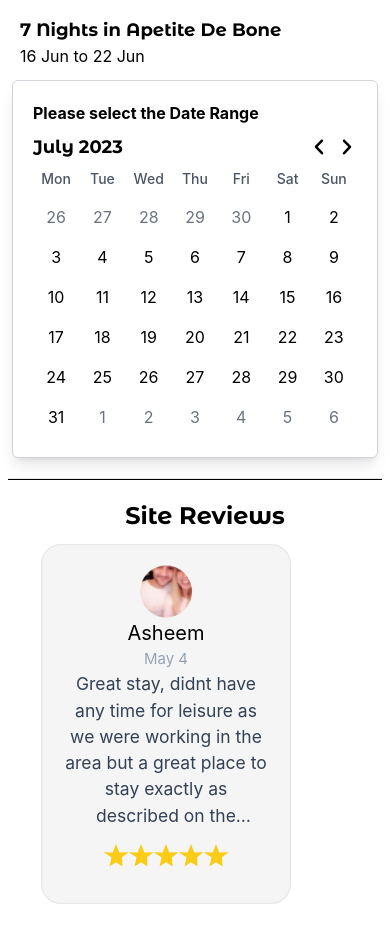
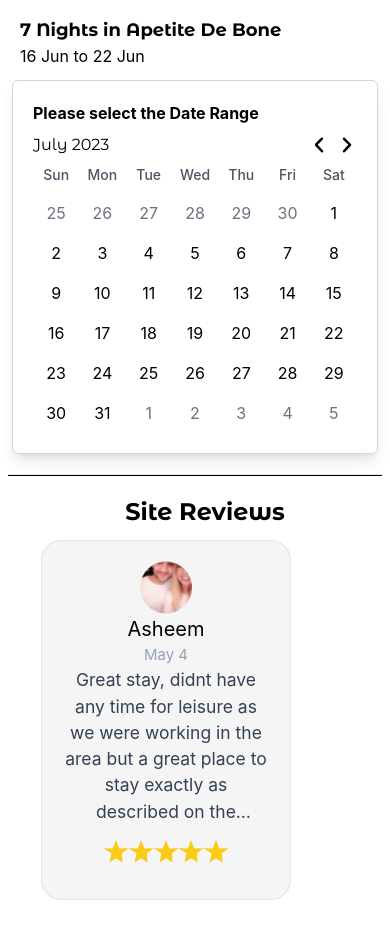
Before and after one commit to SumedhBengale/my_city_frontend, a React (Create React App) app: page /property in a window 390 px wide. Shown: the part 2620-3550 px from the top of the page. Built offline with nearby package versions, Linux system fonts and the light colour scheme.

Commit message:
Additional changes

```diff
--- a/src/components/searchCard.jsx
+++ b/src/components/searchCard.jsx
@@ -29,8 +29,8 @@ function SearchCard({setFilterVisible}) {
       </div>
       }
       <div className='px-2 sm:px-10 w-full flex justify-center'>
-      <div className="z-0 m-4 w-full md:w-3/5 lg:w-full h-min sm:h-80 bg-white bg-opacity-5 p-5 rounded-2xl border backdrop-blur-md lg:hidden" >
-        <div className='grid grid-cols-2 gap-3 sm:gap-9 text-white'>
+      <div className="z-0 m-4 w-full md:w-3/5 lg:w-full h-min md:h-min bg-white bg-opacity-5 p-5 rounded-2xl border backdrop-blur-md lg:hidden" >
+        <div className='grid grid-cols-2 gap-3 md:gap-9 text-white'>
 
           <div className='col-span-2 flex justify-between'>{/* Location and Filter */}
               <div className='flex'>
@@ -86,12 +86,11 @@ function SearchCard({setFilterVisible}) {
           </div>
 
 
-          <div className="w-full col-span-2 h-10 bg-white text-black rounded-lg border active:scale-105 transition duration-75 active:bg-gray-200 active:text-white" onClick={()=>navigate('/properties')}>
+          <div className="w-full col-span-2 h-10 md:mb-3 bg-white text-black rounded-lg border active:scale-105 transition duration-75 active:bg-gray-200 active:text-white" onClick={()=>navigate('/properties')}>
           <div className="w-full relative h-full z-0 flex">
               <div className='w-full text-center self-center font-black flex justify-center items-center'>Search</div>
           </div>
           </div>
-
         </div>
 
       </div>
--- a/src/pages/ContactUs/ContactUsPage.jsx
+++ b/src/pages/ContactUs/ContactUsPage.jsx
@@ -53,17 +53,17 @@ function ContactUs() {
             <div className='flex flex-col justify-start h-full bg-gray-200 md:px-5 m-5 rounded-lg container mt-10 mx-auto'>
               <div className='font-custom font-bold text-xl mx-3 md:mx-0 mt-3 text-black'>Get In Touch</div>
               <hr className="w-36 border-sm my-4 ml-3 mx-3 md:mx-0 border-[1px] border-black" />
-              <div className='flex flex-col md:max-w-2xl gap-3 w-full justify-center md:items-start'>
-                <input className=" md:w-full mx-3 h-12 px-2 bg-white rounded-lg" type='email' placeholder='Email'>
+              <div className='flex flex-col md:max-w-2xl w-full justify-center md:items-start'>
+                <input className=" md:w-full mx-3 h-12 px-2 mt-3 bg-white rounded-lg" type='email' placeholder='Email'>
                       {/* Email Input */}
                   </input>
                   <textarea
                   //set number of lines
                   rows={5}
-                  className="md:w-full mx-3 h-36 md:h-36 p-2 bg-white rounded-lg" type='text' placeholder='Message'>
+                  className="md:w-full mx-3 mt-3 h-36 md:h-36 p-2 bg-white rounded-lg" type='text' placeholder='Message'>
                       {/* Email Input */}
                   </textarea>
-                  <div className=' rounded-lg px-3 w-full md:w-min hover:scale-105 transition duration-75'>
+                  <div className=' rounded-lg px-3 w-full md:w-min hover:scale-105 transition duration-75 mt-3'>
                     <button className="bg-black text-white font-bold font-custom text-lg h-12 w-full md:w-40 rounded-lg my-2">Submit</button>
                   </div>
                 </div>
--- a/src/pages/HomePage/HomePage.jsx
+++ b/src/pages/HomePage/HomePage.jsx
@@ -71,8 +71,8 @@ function Home() {
 
         <div className='h-full flex flex-col justify-center items-center z-0 bg-black/20'>
           <div className='lg:hidden'>
-            <div className='font-custom font-bold text-2xl sm:text-4xl text-white text-center pt-10 pb-4'>My City Residence</div>
-            <div className=' text-lg w-full text-center font-semibold text-white capitalize sm-3 sm:mb-10'>Discover your next home away from home</div>
+            <div className='font-custom font-bold text-2xl lg:text-4xl text-white text-center pt-10 pb-4'>My City Residence</div>
+            <div className=' text-lg w-full text-center font-semibold text-white capitalize sm-3 lg:mb-10'>Discover your next home away from home</div>
           </div>
 
           <div className='hidden lg:block justify-center items-center'>
--- a/src/pages/Properties/PropertiesPage.jsx
+++ b/src/pages/Properties/PropertiesPage.jsx
@@ -74,8 +74,8 @@ function PropertiesPage() {
 
         <div className='h-full flex flex-col justify-center items-center mx-5 z-0'>
           <div className='lg:hidden'>
-            <div className='font-custom font-bold text-2xl sm:text-4xl text-white text-center pt-10 pb-4'>My City Residence</div>
-            <div className=' text-lg w-full text-center font-semibold text-white capitalize sm-3 sm:mb-10'>Discover your next home away from home</div>
+          <div className='font-custom font-bold text-2xl lg:text-4xl text-white text-center pt-10 pb-4'>My City Residence</div>
+            <div className=' text-lg w-full text-center font-semibold text-white capitalize sm-3 lg:mb-10'>Discover your next home away from home</div>
           </div>
 
           <div className='hidden lg:block justify-center items-center'>
--- a/src/pages/Property/DateRangePicker.js
+++ b/src/pages/Property/DateRangePicker.js
@@ -6,14 +6,17 @@ import {
   subMonths,
   startOfMonth,
   endOfMonth,
-  startOfISOWeek,
-  endOfISOWeek,
+  startOfWeek,
+  endOfWeek,
   isSameDay,
+  getWeekOfMonth,
   isSameMonth,
   addDays,
 } from 'date-fns';
 import LeftArrow from '../../assets/images/property/left.svg';
 import RightArrow from '../../assets/images/property/right.svg';
+
+
 
 const DateRangePicker = ({ setSelectedDate, onClickOutside }) => {
   const [currentMonth, setCurrentMonth] = useState(new Date());
@@ -21,11 +24,12 @@ const DateRangePicker = ({ setSelectedDate, onClickOutside }) => {
   const [endDate, setEndDate] = useState(null);
   const datePickerRef = useRef(null);
 
-  const weekdaysShort = ['Mon', 'Tue', 'Wed', 'Thu', 'Fri', 'Sat', 'Sun'];
+  const weekdaysShort = ['Sun' ,'Mon', 'Tue', 'Wed', 'Thu', 'Fri', 'Sat'];
 
   const handleDateClick = (day) => {
     if (startDate === null) {
       // Set the start date if it hasn't been selected yet
+      console.log(format(day, 'e'));
       setStartDate(day);
       setEndDate(null); // Clear the end date
     } else if (endDate === null) {
@@ -48,8 +52,8 @@ const DateRangePicker = ({ setSelectedDate, onClickOutside }) => {
 
   const monthStart = startOfMonth(currentMonth);
   const monthEnd = endOfMonth(currentMonth);
-  const monthStartDate = startOfISOWeek(monthStart);
-  const monthEndDate = endOfISOWeek(monthEnd);
+  const monthStartDate = startOfWeek(monthStart);
+  const monthEndDate = endOfWeek(monthEnd);
 
   const days = [];
   let day = monthStartDate;
@@ -59,8 +63,11 @@ const DateRangePicker = ({ setSelectedDate, onClickOutside }) => {
     day = addDays(day, 1);
   }
 
+
   const isWithinRange = (day) => {
     if (startDate === null || endDate === null) {return false}
+
+    //Day is in the week of the end date
     return startDate.getTime() <= day.getTime() && day.getTime() <= endDate.getTime()
    }
 
@@ -91,7 +98,7 @@ const DateRangePicker = ({ setSelectedDate, onClickOutside }) => {
       <div>
         <div className="font-bold"> Please select the Date Range</div>
         <div className="flex items-center justify-between py-2">
-          <span className="font-custom font-bold text-lg">
+          <span className="font-custom font-normal text-md">
             {format(currentMonth, 'MMMM yyyy')}
           </span>
           <div className="flex justify-end gap-2">
@@ -110,7 +117,7 @@ const DateRangePicker = ({ setSelectedDate, onClickOutside }) => {
           </div>
         </div>
       </div>
-      <div className="flex mb-2">
+      <div className="flex mb-2 justify-around">
         {weekdaysShort.map((day) => (
           <div key={day} className="w-12 text-center text-sm text-gray-600 font-medium">
             {day}
@@ -118,21 +125,37 @@ const DateRangePicker = ({ setSelectedDate, onClickOutside }) => {
         ))}
       </div>
       <div className="grid grid-cols-7">
+
+
         {days.map((day) => (
           <div className=' py-2 flex justify-center items-center'>
           <div
             key={day}
-            className={`flex w-full items-center justify-center  cursor-pointer ${
+            className={`flex w-full items-center justify-center cursor-pointer ${
               !isSameMonth(day, monthStart)
                 ? 'text-gray-500'
                 : isSameDay(day, startDate)
-                ?  //Gradient black to gray
-                `bg-gradient-to-r from-black to-gray-300 text-white rounded-l-2xl`
+                ? `bg-black text-white rounded-l-2xl`
                 : isSameDay(day, endDate)
-                ? 'bg-gradient-to-l from-black to-gray-300 text-white rounded-r-2xl'
-                : (startDate === null || endDate === null) ? "" : (day.getTime() === startDate?.getTime() || day.getTime() === endDate?.getTime())
-                ? 'bg-red'
-                : isWithinRange(day) ? 'bg-gray-300  text-white' : ''
+                ? 'bg-black text-white rounded-r-2xl'
+                : (startDate === null || endDate === null) ? ""
+                : isWithinRange(day) && (getWeekOfMonth(day) !== getWeekOfMonth(endDate)) ?
+                format(day, 'e') === '1' ? 'bg-gradient-to-r from-black/70 to-black/60 rounded-l-2xl' :
+                format(day, 'e') === '2' ? 'bg-gradient-to-r from-black/60 to-black/50' :
+                format(day, 'e') === '3' ? 'bg-gradient-to-r from-black/50 to-black/40' :
+                format(day, 'e') === '4' ? 'bg-gradient-to-r from-black/40 to-black/30' :
+                format(day, 'e') === '5' ? 'bg-gradient-to-r from-black/30 to-black/20' :
+                format(day, 'e') === '6' ? 'bg-gradient-to-r from-black/20 to-black/10' :
+                format(day, 'e') === '7' ? 'bg-gradient-to-r from-black/10 to-black/0 rounded-r-2xl' : ''
+                : isWithinRange(day) && (getWeekOfMonth(day) === getWeekOfMonth(endDate)) ?
+                format(day, 'e') === '7' ? 'bg-gradient-to-l from-black/70 to-black/60 rounded-r-2xl' :
+                format(day, 'e') === '6' ? 'bg-gradient-to-l from-black/60 to-black/50' :
+                format(day, 'e') === '5' ? 'bg-gradient-to-l from-black/50 to-black/40' :
+                format(day, 'e') === '4' ? 'bg-gradient-to-l from-black/40 to-black/30' :
+                format(day, 'e') === '3' ? 'bg-gradient-to-l from-black/30 to-black/20' :
+                format(day, 'e') === '2' ? 'bg-gradient-to-l from-black/20 to-black/10' :
+                format(day, 'e') === '1' ? 'bg-gradient-to-l from-black/10 to-black/0 rounded-l-2xl' : ''
+                : ''
             }`}
             onClick={() => handleDateClick(day)}
           >
```
